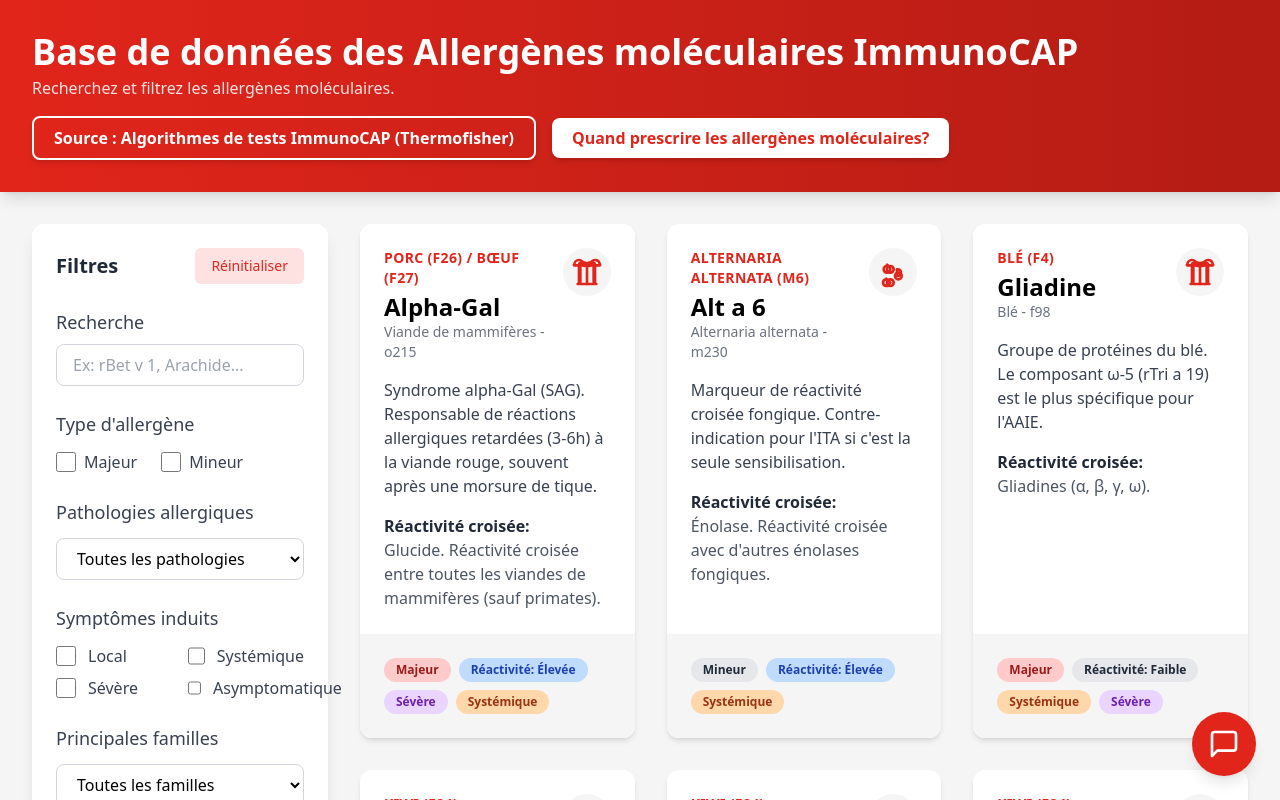
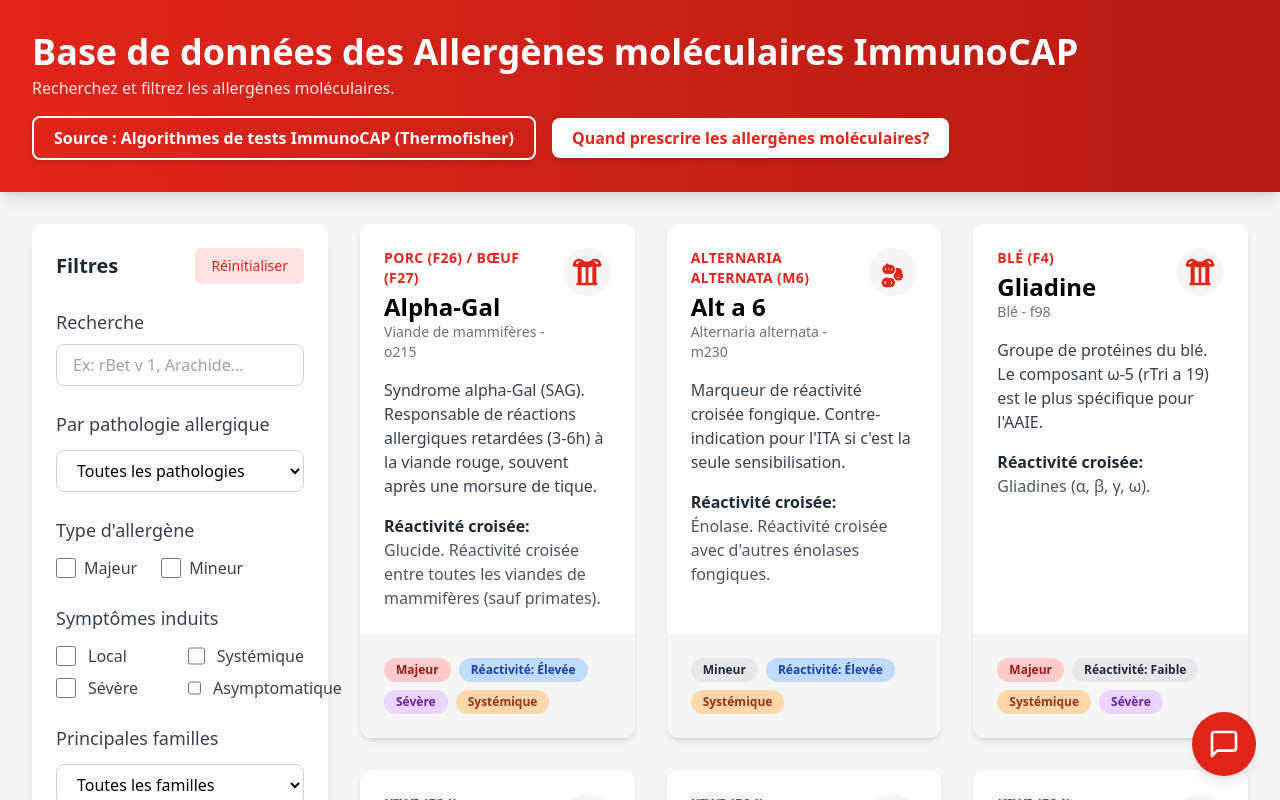
Before and after one commit to sisouissi/AllergoDB, a React (Vite) app: page / in a window 1280 px wide. Shown: the top 800 px of the page. Built offline with nearby package versions, Linux system fonts and the light colour scheme.

Commit message:
Add files via upload

```diff
--- a/components/FilterPanel.tsx
+++ b/components/FilterPanel.tsx
@@ -118,6 +118,22 @@ const FilterPanel: React.FC<FilterPanelProps> = ({
       </div>
 
       <div className="space-y-6">
+        {/* Pathology Filter (Dropdown) */}
+        <div>
+            <h3 className="text-lg font-medium text-gray-700 mb-3">Par pathologie allergique</h3>
+            <select
+                name="pathology"
+                value={selectedPathology || ''}
+                onChange={(e) => setSelectedPathology(e.target.value as Pathology || null)}
+                className="w-full px-4 py-2 border border-gray-300 rounded-lg focus:ring-thermo-red focus:border-thermo-red transition bg-white"
+            >
+                <option value="">Toutes les pathologies</option>
+                {(Object.values(Pathology)).map(pathology => (
+                <option key={pathology} value={pathology}>{pathology}</option>
+                ))}
+            </select>
+        </div>
+
         {/* Type Filter */}
         <div>
           <h3 className="text-lg font-medium text-gray-700 mb-3">Type d'allergène</h3>
@@ -134,22 +150,6 @@ const FilterPanel: React.FC<FilterPanelProps> = ({
               </label>
             ))}
           </div>
-        </div>
-
-        {/* Pathology Filter (Dropdown) */}
-        <div>
-            <h3 className="text-lg font-medium text-gray-700 mb-3">Pathologies allergiques</h3>
-            <select
-                name="pathology"
-                value={selectedPathology || ''}
-                onChange={(e) => setSelectedPathology(e.target.value as Pathology || null)}
-                className="w-full px-4 py-2 border border-gray-300 rounded-lg focus:ring-thermo-red focus:border-thermo-red transition bg-white"
-            >
-                <option value="">Toutes les pathologies</option>
-                {(Object.values(Pathology)).map(pathology => (
-                <option key={pathology} value={pathology}>{pathology}</option>
-                ))}
-            </select>
         </div>
 
         {/* Symptom Filter */}
--- a/components/GeminiChat.tsx
+++ b/components/GeminiChat.tsx
@@ -1,6 +1,6 @@
 
 import React, { useState, useEffect, useRef } from 'react';
-import { GoogleGenerativeAI } from '@google/genai';
+import { GoogleGenerativeAI } from '@google/generative-ai';
 import { Allergen } from '../types';
 import { SendIcon } from './icons';
 
--- a/index.html
+++ b/index.html
@@ -28,7 +28,8 @@
     "react": "https://esm.sh/react@^19.1.0",
     "react-dom/": "https://esm.sh/react-dom@^19.1.0/",
     "react/": "https://esm.sh/react@^19.1.0/",
-    "@google/genai": "https://esm.sh/@google/generative-ai"
+    "@google/generative-ai": "https://esm.sh/@google/generative-ai",
+    "@google/genai": "https://esm.sh/@google/genai@^1.8.0"
   }
 }
 </script>
--- a/package.json
+++ b/package.json
@@ -11,7 +11,8 @@
   "dependencies": {
     "react": "^19.1.0",
     "react-dom": "^19.1.0",
-    "@google/genai": "google"
+    "@google/generative-ai": "latest",
+    "@google/genai": "^1.8.0"
   },
   "devDependencies": {
     "@types/node": "^22.14.0",
```
